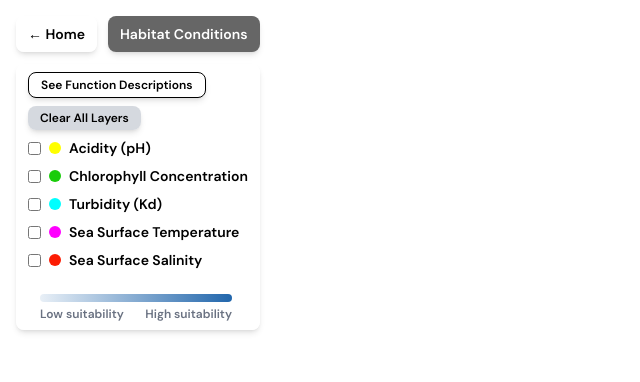
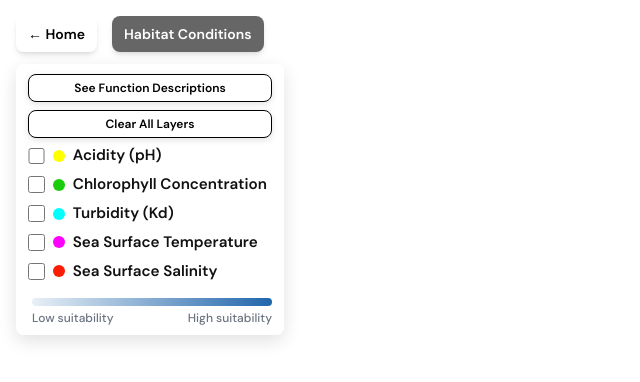
Before and after one commit to icalleddibs/NASA-Space-Apps-2025, a SvelteKit app: page /heatmap in a window 1280 px wide. Shown: the top 382 px of the page, without its empty margins (0-640 px from the left). Built offline with nearby package versions, Linux system fonts and the light colour scheme.

Commit message:
added tooltips

```diff
--- a/src/routes/heatmap/+page.svelte
+++ b/src/routes/heatmap/+page.svelte
@@ -1,5 +1,3 @@
-
-
 <!-- svelte-ignore non_reactive_update -->
 <script lang="ts">
   import { MapLibre, GeoJSONSource, NavigationControl, GlobeControl, CircleLayer } from 'svelte-maplibre-gl';
@@ -12,20 +10,133 @@
   let salinity = $state(false);
   let temperature = $state(false);
   let turbidity = $state(false);
-
 </script>
 
+<style>
+  /* panel */
+  .layer-panel {
+    position: absolute;
+    top: 4rem; /* same as your previous top-16 */
+    left: 1rem;
+    z-index: 50;
+    background: rgba(255, 255, 255, 0.85);
+    border-radius: 0.5rem;
+    box-shadow: 0 6px 18px rgba(0,0,0,0.12);
+    padding: 0.6rem 0.75rem;
+    display: flex;
+    flex-direction: column;
+    gap: 0.5rem;
+    font-size: 0.95rem;
+    font-weight: 600;
+    color: #111;
+    min-width: 14rem;
+  }
 
-<div class="absolute top-16 left-4 z-50 bg-white/80 hover:bg-black rounded-lg shadow-md px-3 py-2 flex flex-col gap-2 text-sm font-semibold transition">
+  /* buttons */
+  .btn {
+    display: inline-block;
+    text-align: center;
+    padding: 0.25rem 0.6rem;
+    font-size: 0.75rem;
+    border-radius: 0.5rem;
+    box-shadow: 0 2px 6px rgba(0,0,0,0.12);
+    cursor: pointer;
+  }
 
-  <button
-    class="bg-white border border-black hover:bg-gray-200 text-black font-semibold text-xs px-3 py-1 rounded-lg shadow-md transition self-start text-center"
-    onclick={() => goto('/environment')}>
+  .btn-white {
+    background: white;
+    border: 1px solid #000;
+    color: #000;
+  }
+
+  .btn-white:hover {
+    background: #f3f4f6; /* visible hover */
+  }
+
+  /* checkbox row */
+  .checkbox-label {
+    position: relative;           /* for tooltip positioning */
+    display: flex;
+    align-items: center;
+    gap: 0.5rem;
+    cursor: pointer;
+    padding: 0.125rem 0;
+    user-select: none;
+  }
+
+  /* keep the native checkbox visible (you can hide it if you prefer a custom dot) */
+  .checkbox-input {
+    width: 1.05rem;
+    height: 1.05rem;
+    border-radius: 0.25rem;
+    margin: 0;
+  }
+
+  .checkbox-dot {
+    display: inline-block;
+    width: 0.75rem;
+    height: 0.75rem;
+    border-radius: 9999px;
+    flex: 0 0 auto;
+  }
+
+  .label-text {
+    position: relative; /* contains tooltip */
+    display: inline-block;
+    line-height: 1;
+    font-weight: 600;
+    color: #111;
+  }
+
+  /* tooltip */
+.tooltip {
+  position: absolute;
+  top: 50%;
+  left: 100%;
+  transform: translateY(-50%);
+  margin-left: 0.5rem;
+  background: white;
+  color: black;
+  border: 1px solid #000;
+  border-radius: 8px;
+  padding: 6px 8px;
+  font-size: 12px;
+  box-shadow: 0 6px 18px rgba(0,0,0,0.12);
+  opacity: 0;
+  visibility: hidden;
+  pointer-events: none;
+  white-space: normal;      /* allow wrapping */
+  display: inline-block;    /* allow width constraints to take effect */
+  max-width: 600px;         /* adjust width as needed */
+  transition: opacity 0.15s ease, transform 0.15s ease;
+  z-index: 1000;
+}
+
+
+
+  /* show tooltip on hover and when label/input has focus (keyboard accessible) */
+  .checkbox-label:hover .tooltip,
+  .checkbox-label:focus-within .tooltip {
+    opacity: 1;
+    visibility: visible;
+    transform: translateX(-50%) translateY(0);
+  }
+
+  /* small screen adjustments */
+  @media (max-width: 520px) {
+    .layer-panel { left: 0.5rem; right: 0.5rem; min-width: 12rem; }
+    .tooltip { font-size: 11px; padding: 5px 7px; }
+  }
+</style>
+
+<div class="layer-panel">
+
+  <button class="btn btn-white" onclick={() => goto('/environment')}>
     See Function Descriptions
   </button>
 
   <button
-    class="bg-gray-300/90 hover:bg-gray-400 text-black font-semibold text-xs px-3 py-1 rounded-lg shadow-md transition self-start"
+    class="btn btn-white"
     onclick={() => {
       pH = chlorophyll = salinity = temperature = turbidity = false;
     }}
@@ -33,67 +144,91 @@
     Clear All Layers
   </button>
 
-  <label class="flex items-center gap-2 cursor-pointer">
-    <input type="checkbox" bind:checked={pH} class="rounded border p-1" style="accent-color: rgb(255, 255, 0);" />
-    <span
-      class="inline-block w-3 h-3 rounded-full"
-      style="background-color: rgb(255, 255, 0); opacity: 1;"
-  ></span>
+  <!-- Acidity -->
+  <label class="checkbox-label">
+    <input
+      class="checkbox-input"
+      type="checkbox"
+      bind:checked={pH}
+      style="accent-color: rgb(255,255,0);"
+    />
+    <span class="checkbox-dot" style="background: rgb(255,255,0)"></span>
+    <span class="label-text">
       Acidity (pH)
+      <span class="tooltip">pH measures how acidic the water is. High acidity can be dangerous for sharks.
+</span>
+    </span>
   </label>
 
-  <label class="flex items-center gap-2 cursor-pointer">
-    <input type="checkbox" bind:checked={chlorophyll} class="rounded border p-1" style="accent-color: rgb(26, 204, 10);" />
-    <span
-    class="inline-block w-3 h-3 rounded-full"
-    style="background-color: rgb(26, 204, 10); opacity: 1;"
-  ></span>
+  <!-- Chlorophyll -->
+  <label class="checkbox-label">
+    <input
+      class="checkbox-input"
+      type="checkbox"
+      bind:checked={chlorophyll}
+      style="accent-color: rgb(26,204,10);"
+    />
+    <span class="checkbox-dot" style="background: rgb(26,204,10)"></span>
+    <span class="label-text">
       Chlorophyll Concentration
+      <span class="tooltip">Chlorophyll-a concentration (mg/m³) estimates how many plants are in an area. Sharks can find prey eating these plants.</span>
+    </span>
   </label>
 
-  <label class="flex items-center gap-2 cursor-pointer">
-    <input type="checkbox" bind:checked={turbidity} class="rounded border p-1" style="accent-color: rgb(0,255,255);" />
-    <span
-      class="inline-block w-3 h-3 rounded-full"
-      style="background-color: rgb(0,255,255); opacity: 1;"
-    ></span>
+  <!-- Turbidity -->
+  <label class="checkbox-label">
+    <input
+      class="checkbox-input"
+      type="checkbox"
+      bind:checked={turbidity}
+      style="accent-color: rgb(0,255,255);"
+    />
+    <span class="checkbox-dot" style="background: rgb(0,255,255)"></span>
+    <span class="label-text">
       Turbidity (Kd)
+      <span class="tooltip">Turbidity (via kd in m-1) measures how clear or murky the water is. This can affect how easy it is for sharks to navigate.</span>
+    </span>
   </label>
 
-  <label class="flex items-center gap-2 cursor-pointer">
-    <input type="checkbox" bind:checked={temperature} class="rounded border p-1" style="accent-color: rgb(255,0,255);" />
-    <span
-      class="inline-block w-3 h-3 rounded-full"
-      style="background-color: rgb(255,0,255); opacity: 1;"
-    ></span>
+  <!-- Temperature -->
+  <label class="checkbox-label">
+    <input
+      class="checkbox-input"
+      type="checkbox"
+      bind:checked={temperature}
+      style="accent-color: rgb(255,0,255);"
+    />
+    <span class="checkbox-dot" style="background: rgb(255,0,255)"></span>
+    <span class="label-text">
       Sea Surface Temperature
+      <span class="tooltip">Temperature (॰C) measures how much heat is in the water. Sharks can often find prey in warm areas, but can be uncomfortable if it is too hot or too cold for them.</span>
+    </span>
   </label>
 
-  <label class="flex items-center gap-2 cursor-pointer">
-    <input type="checkbox" bind:checked={salinity} class="rounded border p-1" style="accent-color: rgb(252, 28, 3);" />
-    <span
-      class="inline-block w-3 h-3 rounded-full"
-      style="background-color: rgb(252, 28, 3); opacity: 1;"
-    ></span>
+  <!-- Salinity -->
+  <label class="checkbox-label">
+    <input
+      class="checkbox-input"
+      type="checkbox"
+      bind:checked={salinity}
+      style="accent-color: rgb(252,28,3);"
+    />
+    <span class="checkbox-dot" style="background: rgb(252,28,3)"></span>
+    <span class="label-text">
       Sea Surface Salinity
+      <span class="tooltip">Salinity (PSU) measures how salty the water is. Every species of shark has a specific range of salinity in which they live.</span>
+    </span>
   </label>
 
   <!-- Shared intensity scale -->
-  <div class="mt-4 text-sm text-gray-600 pl-3">
-    <div
-      class="w-48 h-2 rounded-full mb-1"
-      style="background: linear-gradient(to right, rgba(33,102,172,0.1), rgb(33,102,172));"
-    ></div>
-    <div class="flex justify-between w-48 text-xs text-gray-500">
+  <div class="mt-2 text-sm text-gray-600 pl-1" style="font-weight:500; color:#4b5563;">
+    <div class="w-60 h-2 rounded-full mb-1" style="background: linear-gradient(to right, rgba(33,102,172,0.1), rgb(33,102,172));"></div>
+    <div class="flex justify-between w-60 text-xs" style="color:#6b7280;">
       <span>Low suitability</span>
       <span>High suitability</span>
     </div>
   </div>
-
 </div>
-
-
-
 
 <MapLibre
   class="fixed inset-0 h-screen w-screen"
@@ -106,20 +241,13 @@
   <NavigationControl />
   <GlobeControl />
 
-  <!-- Heatmap overlay -->
-
-
   {#if pH}
     <GeoJSONSource id="ph-source" data="/acidity.geojson">
       <CircleLayer
         id="ph-circles"
         paint={{
           'circle-color': 'rgb(255, 255, 0)',
-      'circle-opacity': [
-        '*',
-        ['get', 'value'],
-        0.08  // adjust for layering
-      ]
+          'circle-opacity': ['*', ['get', 'value'], 0.08]
         }}
       />
     </GeoJSONSource>
@@ -132,14 +260,12 @@
         paint={{
           'circle-color': 'rgb(26, 204, 10)',
           'circle-opacity': [
-          'interpolate',
-          ['linear'],
-          ['ln', ['max', ['get', 'value'], 1e-30]], // avoid log(0)
-          Math.log(1e-30), 0.0005,  // very small values → faint
+            'interpolate', ['linear'], ['ln', ['max', ['get', 'value'], 1e-30]],
+            Math.log(1e-30), 0.0005,
             Math.log(1e-2), 0.15,
-          Math.log(1), 0.35       // near 1 → darker
+            Math.log(1), 0.35
           ],
-      'circle-radius': ['interpolate', ['linear'], ['zoom'], 0, 4, 18, 10] // optional zoom scaling
+          'circle-radius': ['interpolate', ['linear'], ['zoom'], 0, 4, 18, 10]
         }}
       />
     </GeoJSONSource>
@@ -151,12 +277,8 @@
         id="temp-circles"
         paint={{
           'circle-color': 'rgb(255,0,255)',
-      'circle-opacity': [
-        '*',
-        ['get', 'value'],
-        0.25  // adjust for layering
-      ],
-      'circle-radius': ['interpolate', ['linear'], ['zoom'], 0, 4, 18, 10] // optional zoom scaling
+          'circle-opacity': ['*', ['get', 'value'], 0.25],
+          'circle-radius': ['interpolate', ['linear'], ['zoom'], 0, 4, 18, 10]
         }}
       />
     </GeoJSONSource>
@@ -168,22 +290,20 @@
         id="sal-circles"
         paint={{
           'circle-color': 'rgb(252, 28, 3)',
-      // big ramp near the top; whole ramp then multiplied by 0.6 to cap per-point opacity
           'circle-opacity': [
             '*',
             [
               'interpolate',
               ['linear'],
               ['get', 'value'],
-          0.0, 0.02,   // basically invisible for very small values
-          0.8, 0.02,   // slowly increasing opacity
+              0.0, 0.02,
+              0.8, 0.02,
               0.87, 0.13,
               0.92, 0.18,
               0.97, 0.62,
               0.99, 0.90,
               1.0, 0.95
-        ]
-        ,
+            ],
             0.6
           ],
           'circle-radius': ['interpolate', ['linear'], ['zoom'], 0, 4, 18, 10]
@@ -198,17 +318,12 @@
         id="turbidity-circles"
         paint={{
           'circle-color': 'rgb(0,255,255)',
-      'circle-opacity': [
-        '*',
-        ['get', 'value'],
-        0.32  // adjust for layering
-      ],
-      'circle-radius': ['interpolate', ['linear'], ['zoom'], 0, 4, 18, 10] // optional zoom scaling
+          'circle-opacity': ['*', ['get', 'value'], 0.32],
+          'circle-radius': ['interpolate', ['linear'], ['zoom'], 0, 4, 18, 10]
         }}
       />
     </GeoJSONSource>
   {/if}
-
 </MapLibre>
 
 <!-- Return Home Button -->
@@ -220,7 +335,7 @@
 </a>
 
 <p
-    class="absolute top-4 left-27 bg-black/60 text-white px-3 py-2 rounded-lg shadow-md text-sm font-semibold transition"
+  class="absolute top-4 left-28 bg-black/60 text-white px-3 py-2 rounded-lg shadow-md text-sm font-semibold transition"
 >
   Habitat Conditions
 </p>
```
Lines whose indentation alone changed are shown as unchanged.
